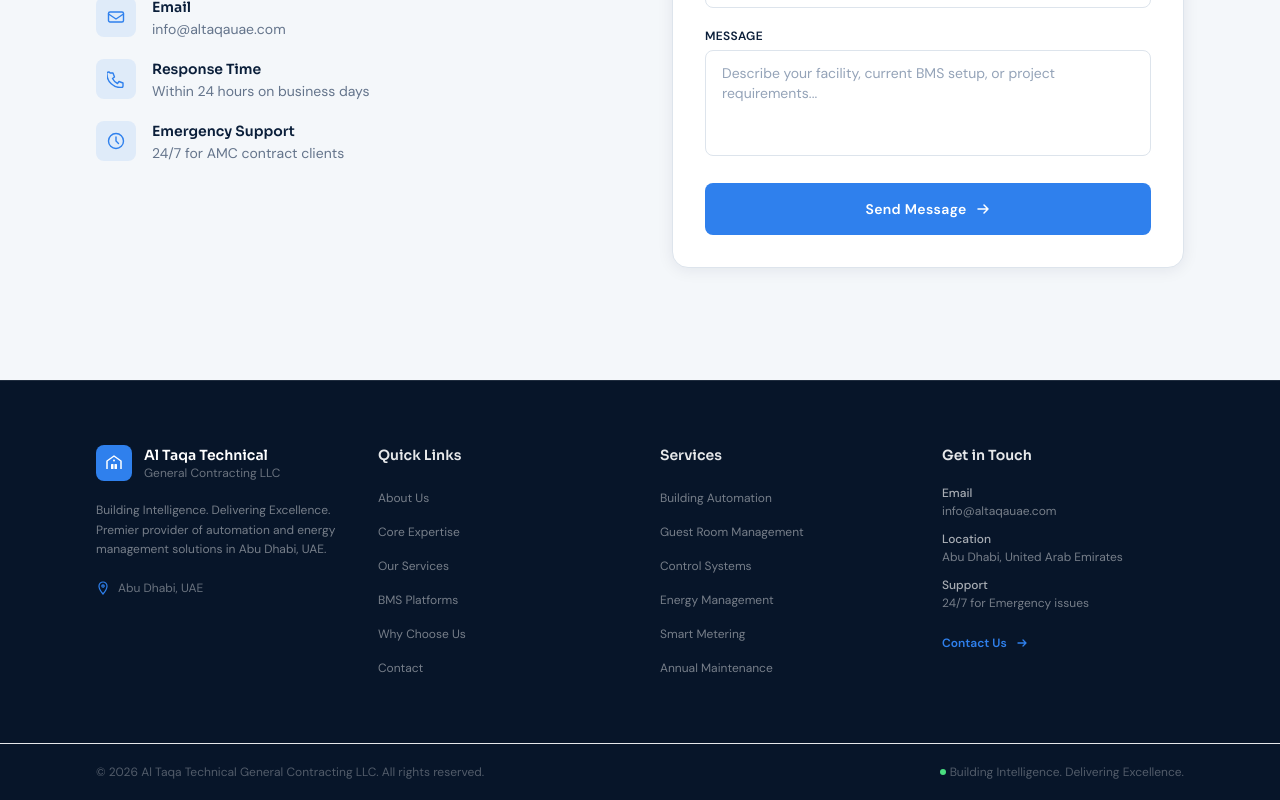
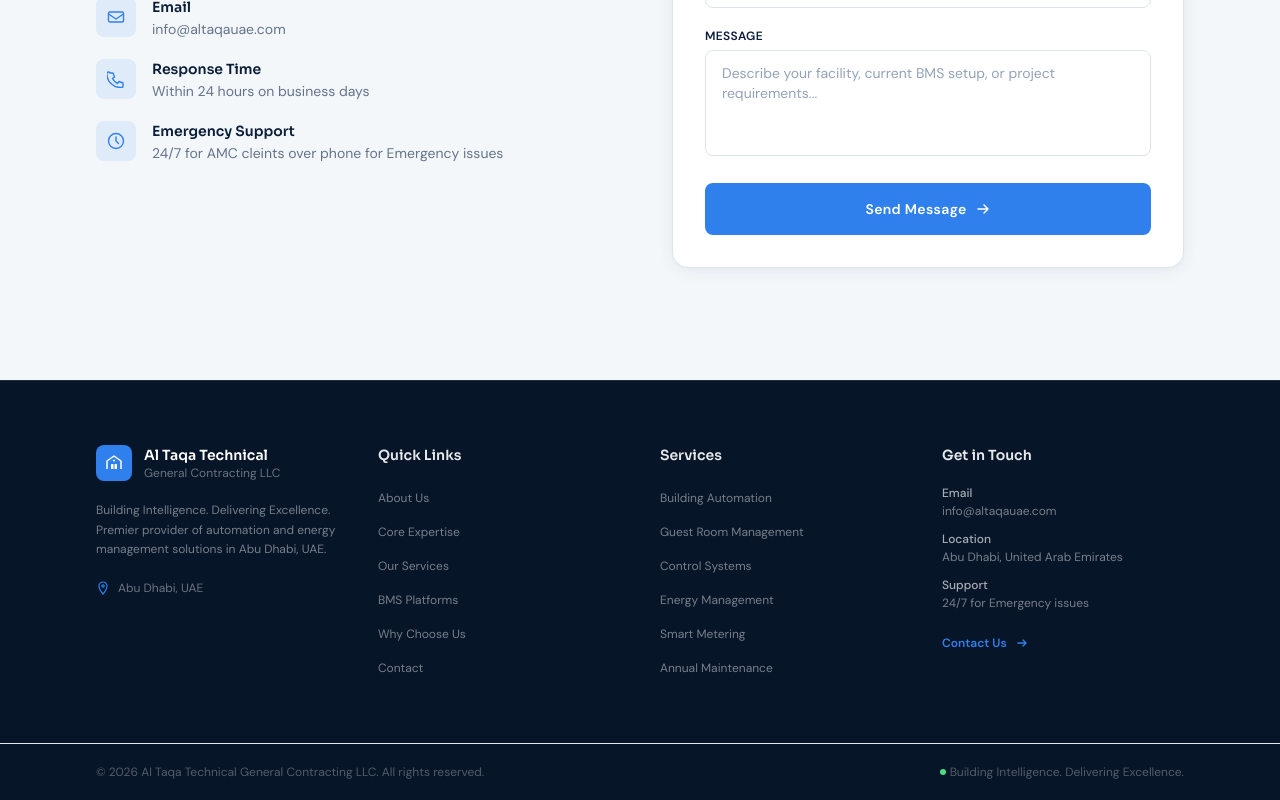
Before and after one commit to MahsMoga/altaqa-website, a Next.js app: page / in a window 1280 px wide. Shown: the part 7796-8596 px from the top of the page. Built offline with nearby package versions, Linux system fonts and the light colour scheme.

Commit message:
Update website content and UI improvements

```diff
--- a/components/Contact.tsx
+++ b/components/Contact.tsx
@@ -84,7 +84,7 @@
                   <div className="text-navy font-semibold text-sm mb-0.5" style={{ fontFamily: 'var(--font-sora)' }}>
                     Emergency Support
                   </div>
-                  <div className="text-slate-500 text-sm">24/7 for AMC contract clients</div>
+                  <div className="text-slate-500 text-sm">24/7 for AMC cleints over phone for Emergency issues</div>
                 </div>
               </div>
             </div>
```
